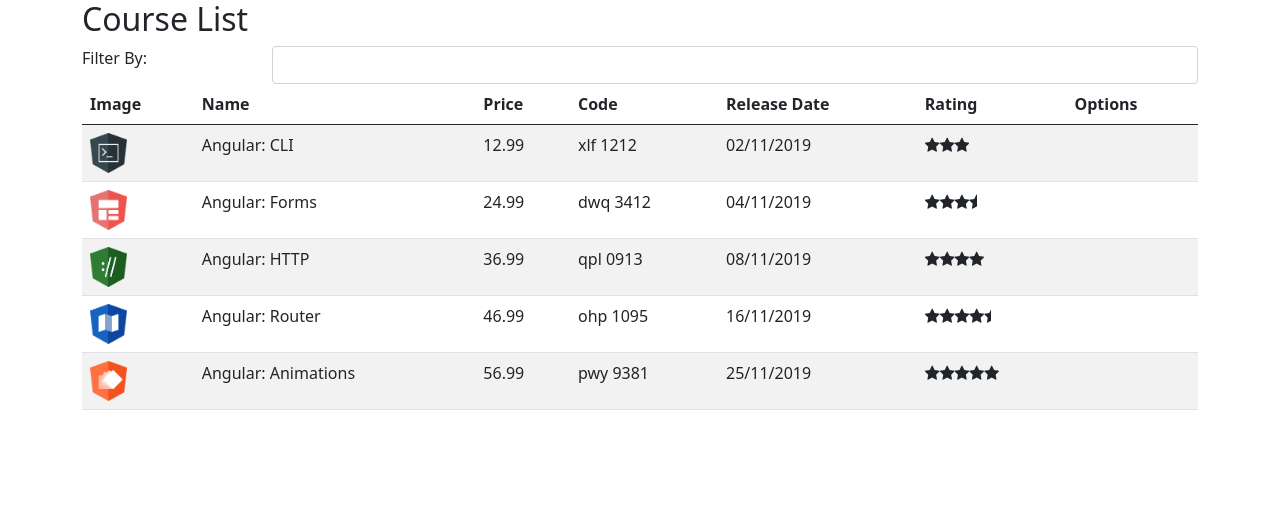
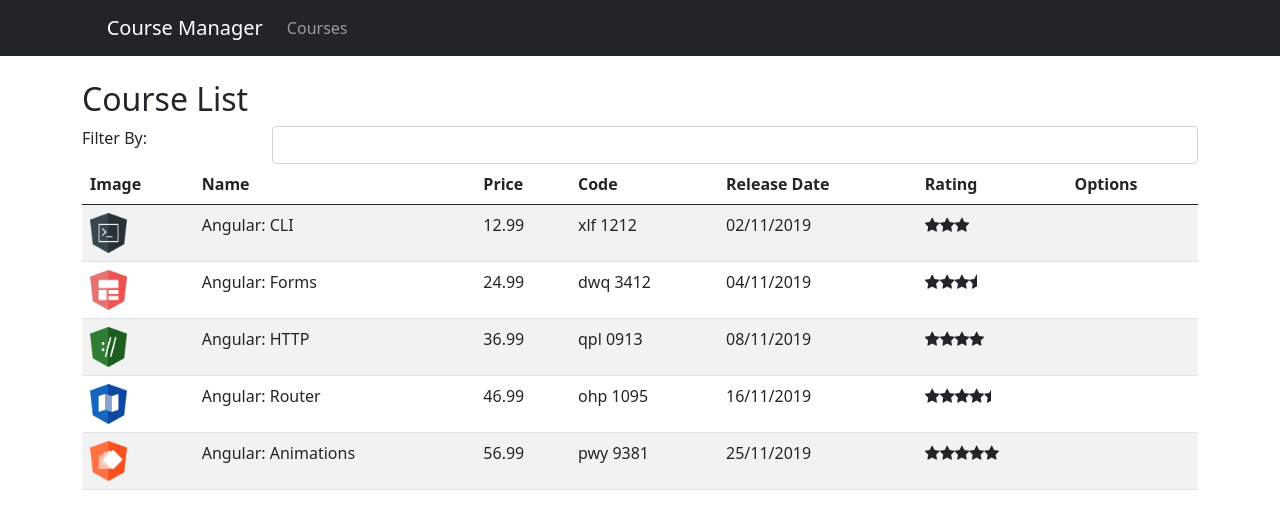
Before and after one commit to flipChandler/course-manager-app, an Angular app in the folder course-manager/: page /courses in a window 1280 px wide. Shown: the top 528 px of the page. Built offline with nearby package versions, Linux system fonts and the light colour scheme.

Commit message:
add rotas iniciais ao projeto

```diff
--- /dev/null
+++ b/course-manager/src/app/404/error-404.component.html
@@ -0,0 +1 @@
+<h2>Error 404</h2>
--- a/course-manager/src/app/app.component.html
+++ b/course-manager/src/app/app.component.html
@@ -1,3 +1,7 @@
-<div class="container">
-  <app-course-list></app-course-list>
+<app-nav-bar></app-nav-bar>
+<div class="container mt-4">
+  <!-- router-outlet aqui, estamos avisando ao Angular para fazer o switch de um componente
+    para não trabalhar mais com tag
+  -->
+  <router-outlet></router-outlet>
 </div>
--- a/course-manager/src/app/courses/course-list.component.ts
+++ b/course-manager/src/app/courses/course-list.component.ts
@@ -2,9 +2,8 @@
 import { CourseService } from './course.service';
 import { Component, OnInit } from "@angular/core";
 
-
+// quando um componente está na rota, não faz sentido ele ter uma tag
 @Component({
-  selector: 'app-course-list',
   templateUrl: './course-list.component.html'
 })
 export class CourseListComponent implements OnInit {
--- /dev/null
+++ b/course-manager/src/app/nav-bar/nav-bar.component.html
@@ -0,0 +1,16 @@
+<nav class="navbar navbar-expand-lg navbar-dark bg-dark">
+  <a href="#" class="navbar-brand  offset-1">Course Manager</a>
+
+  <button class="navbar-toggler" type="button" data-toggle="collapse" data-target="#navbarSupportedContent"
+  aria-controls="navbarSupportedContent" aria-expanded="false" aria-label="Toggle navigation">
+    <span class="navbar-toggler-icon"></span>
+  </button>
+
+  <div class="collapse navbar-collapse" id="navbarSupportedContent">
+    <ul class="navbar-nav mr-auto">
+      <li class="nav-item">
+        <a class="nav-link" href="#">Courses</a>
+      </li>
+    </ul>
+  </div>
+</nav>
```
Also changed, not shown: course-manager/src/app/404/error-404.component.ts (added, +8 -0 lines), course-manager/src/app/app.module.ts (+18 -2 lines), course-manager/src/app/nav-bar/nav-bar.component.ts (added, +9 -0 lines).
